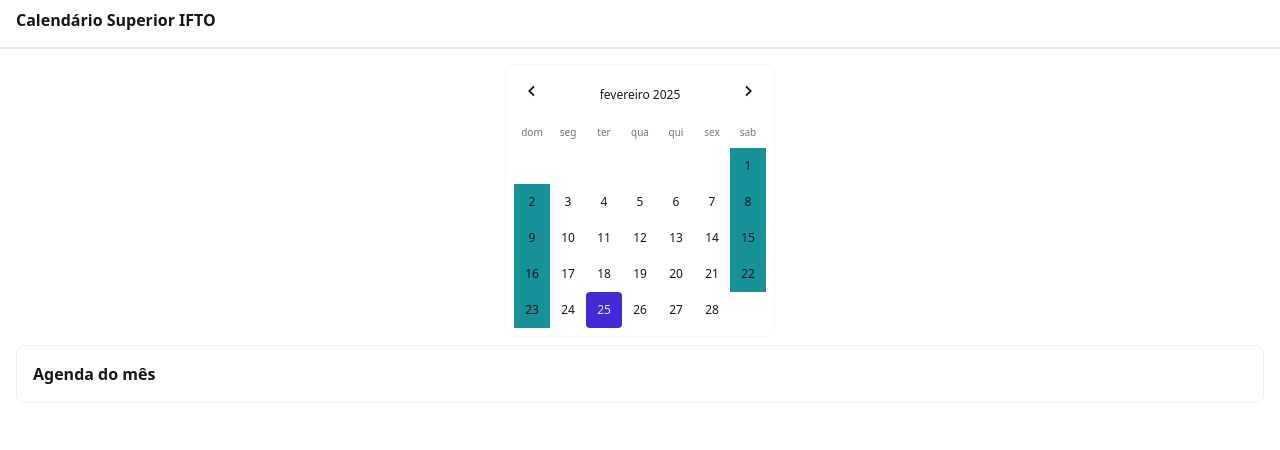
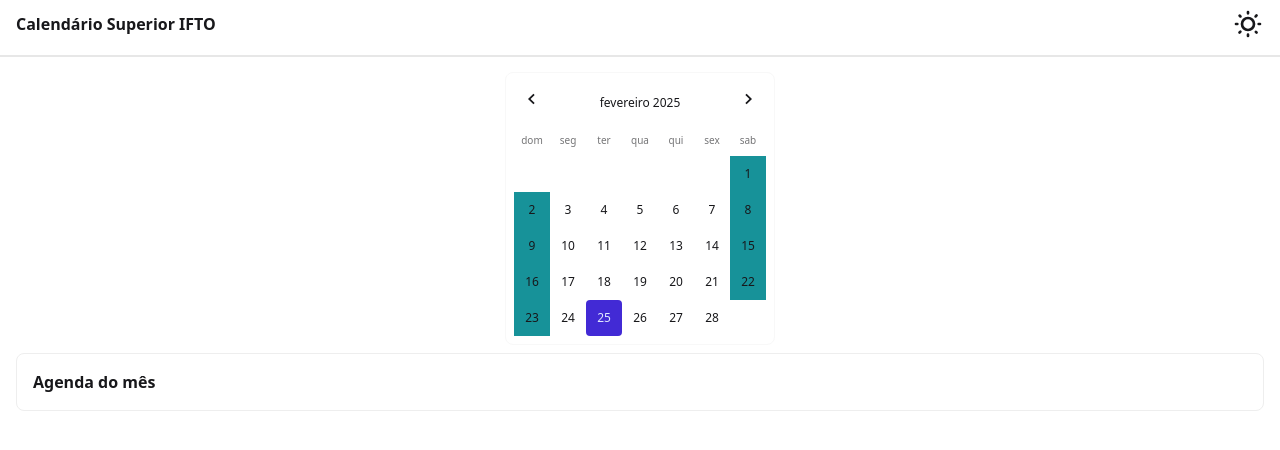
Before and after one commit to wpcasarin/ifto-calendar, a React (Vite) app in the folder app/: page / in a window 1280 px wide. Shown: the top 450 px of the page. Built offline with nearby package versions, Linux system fonts and the light colour scheme.

Commit message:
theme toggler

```diff
--- a/app/index.html
+++ b/app/index.html
@@ -1,5 +1,5 @@
 <!doctype html>
-<html lang="pt-br">
+<html lang="pt-br" data-theme="light">
 
 <head>
   <meta charset="UTF-8" />
--- a/app/package.json
+++ b/app/package.json
@@ -12,7 +12,6 @@
   "dependencies": {
     "react": "^19.0.0",
     "react-day-picker": "^9.6.1",
-    "react-device-detect": "^2.2.3",
     "react-dom": "^19.0.0"
   },
   "devDependencies": {
--- a/app/src/App.tsx
+++ b/app/src/App.tsx
@@ -3,7 +3,25 @@
 export const App = () => {
   return (
     <main>
-      <header className="mt-2 px-4 font-bold">Calendário Superior IFTO</header>
+      <div className="mt-2 flex items-center justify-between px-4">
+        <header className="font-bold">Calendário Superior IFTO</header>
+        <label className="swap swap-rotate">
+          <input type="checkbox" className="theme-controller" value="dark" />
+
+          <svg
+            className="swap-off size-8 fill-current"
+            xmlns="http://www.w3.org/2000/svg"
+            viewBox="0 0 24 24"
+          >
+            <path d="M5.64,17l-.71.71a1,1,0,0,0,0,1.41,1,1,0,0,0,1.41,0l.71-.71A1,1,0,0,0,5.64,17ZM5,12a1,1,0,0,0-1-1H3a1,1,0,0,0,0,2H4A1,1,0,0,0,5,12Zm7-7a1,1,0,0,0,1-1V3a1,1,0,0,0-2,0V4A1,1,0,0,0,12,5ZM5.64,7.05a1,1,0,0,0,.7.29,1,1,0,0,0,.71-.29,1,1,0,0,0,0-1.41l-.71-.71A1,1,0,0,0,4.93,6.34Zm12,.29a1,1,0,0,0,.7-.29l.71-.71a1,1,0,1,0-1.41-1.41L17,5.64a1,1,0,0,0,0,1.41A1,1,0,0,0,17.66,7.34ZM21,11H20a1,1,0,0,0,0,2h1a1,1,0,0,0,0-2Zm-9,8a1,1,0,0,0-1,1v1a1,1,0,0,0,2,0V20A1,1,0,0,0,12,19ZM18.36,17A1,1,0,0,0,17,18.36l.71.71a1,1,0,0,0,1.41,0,1,1,0,0,0,0-1.41ZM12,6.5A5.5,5.5,0,1,0,17.5,12,5.51,5.51,0,0,0,12,6.5Zm0,9A3.5,3.5,0,1,1,15.5,12,3.5,3.5,0,0,1,12,15.5Z" />
+          </svg>
+
+          <svg className="swap-on size-8 fill-current" xmlns="http://www.w3.org/2000/svg" viewBox="0 0 24 24">
+            <path d="M21.64,13a1,1,0,0,0-1.05-.14,8.05,8.05,0,0,1-3.37.73A8.15,8.15,0,0,1,9.08,5.49a8.59,8.59,0,0,1,.25-2A1,1,0,0,0,8,2.36,10.14,10.14,0,1,0,22,14.05,1,1,0,0,0,21.64,13Zm-9.5,6.69A8.14,8.14,0,0,1,7.08,5.22v.27A10.15,10.15,0,0,0,17.22,15.63a9.79,9.79,0,0,0,2.1-.22A8.11,8.11,0,0,1,12.14,19.73Z" />
+          </svg>
+        </label>
+      </div>
+
       <div className="divider my-2"></div>
       <Calendar />
     </main>
--- a/app/src/components/Calendar.tsx
+++ b/app/src/components/Calendar.tsx
@@ -4,7 +4,6 @@
 import { EventInfo } from './EventInfo';
 import { useState } from 'react';
 import { getDatesBetween } from '../utils';
-import { isMobile } from 'react-device-detect';
 
 const addToCalendar = (startDate: string, endDate: string | null, message: string) => {
   startDate = startDate.replace(/-/g, '');
@@ -20,13 +19,7 @@
   const sanitizedMessage = encodeURIComponent(message);
   const sanitizedTitle = encodeURIComponent('Calendário IFTO');
 
-  let url: string;
-
-  if (isMobile) {
-    url = `intent://calendar/event?title=${sanitizedTitle}&details=${sanitizedMessage}&dates=${startDate}/${endDate}#Intent;scheme=google.calendar;package=com.google.android.calendar;end`;
-  } else {
-    url = `https://calendar.google.com/calendar/render?action=TEMPLATE&text=${sanitizedTitle}&dates=${startDate}/${endDate}&details=${sanitizedMessage}`;
-  }
+  const url = `https://calendar.google.com/calendar/render?action=TEMPLATE&text=${sanitizedTitle}&dates=${startDate}/${endDate}&details=${sanitizedMessage}`;
 
   window.open(url, '_blank', 'noopener,noreferrer');
 };
```
Also changed, not shown: 1 other file (tests, documents, lock files or other folders).
